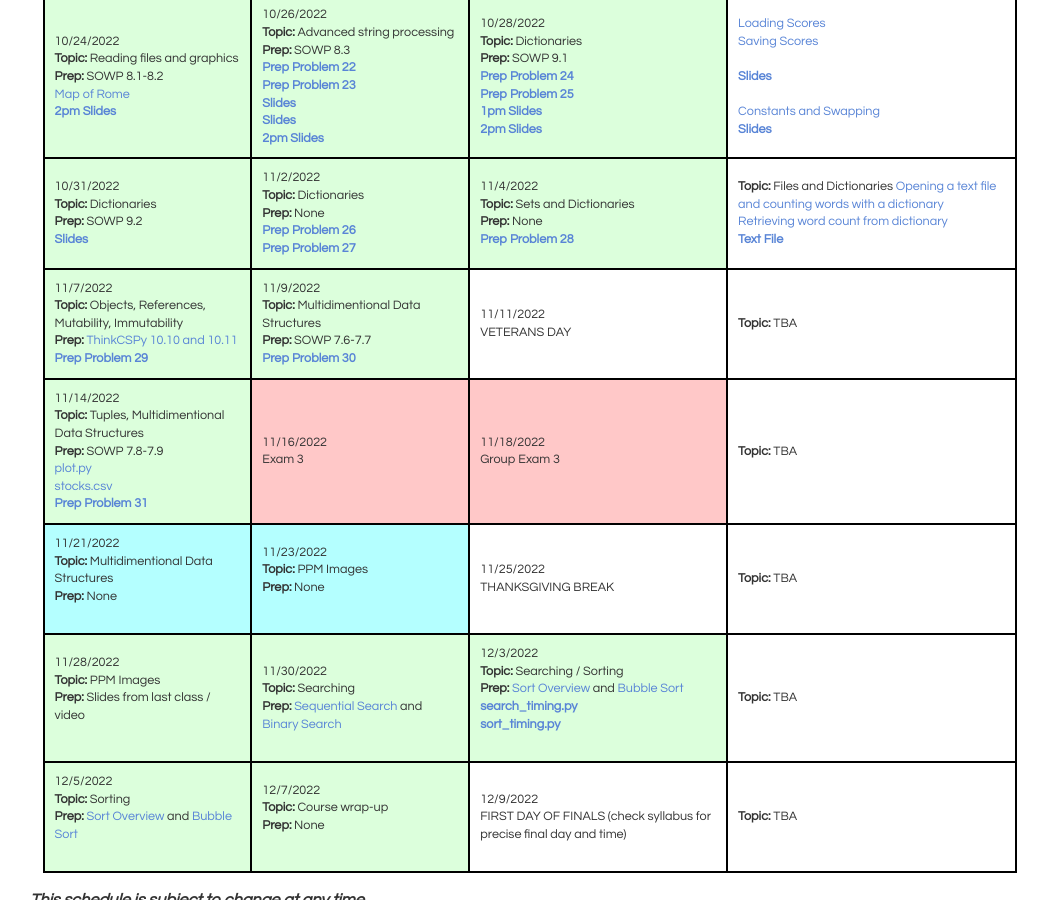
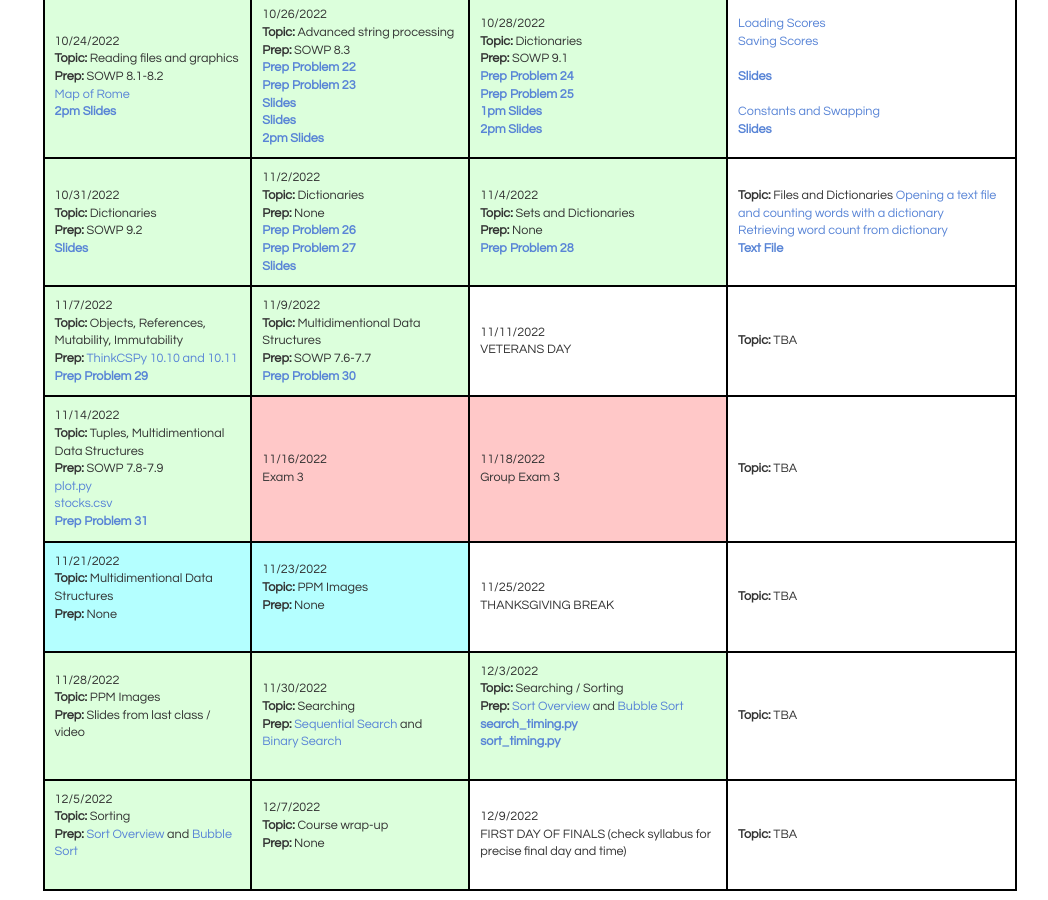
Before and after one commit to bddicken/cs110fall2022website, a Jekyll site: the page built from schedule/index.md, in a window 1280 px wide and 900 px high, scrolled down 1568 px. Shown: the whole window, without its empty margins (110-1158 px from the left). Built offline with Jekyll 4.4.1, drawn with Linux system fonts in a browser that asks for light colours.

Commit message:
added link to slides nov 2

```diff
--- a/schedule/index.md
+++ b/schedule/index.md
@@ -370,6 +370,7 @@ The <b>Prep</b> for each day indicates the work you need to have completed <b>BE
     <b>Prep:</b> None <br/>
     <a href="../preps/26/"><b>Prep Problem 26</b></a> <br/>
     <a href="../preps/27/"><b>Prep Problem 27</b></a> <br/>
+    <a href="./slides/29-dictionaries-AP-before.pdf"><b>Slides</b></a> <br/>
   </td>
   <td class="topic-general">
     11/4/2022 <br/>
```
